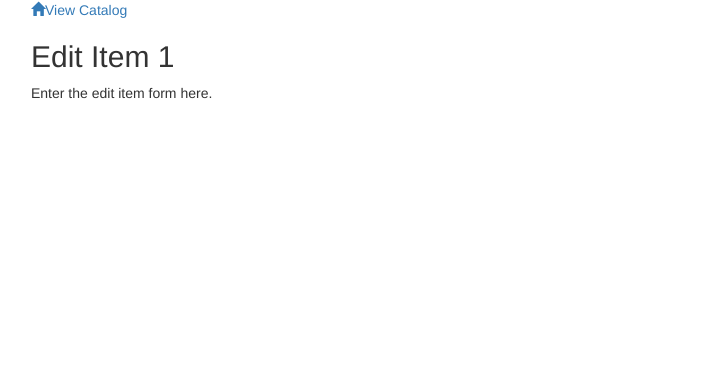
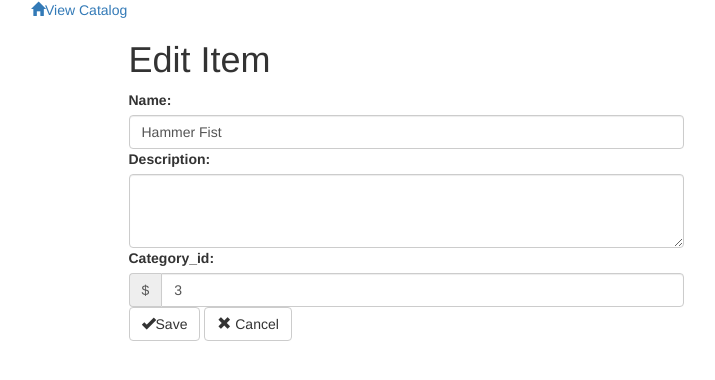
Before and after one commit to zoleitschuk/item-catalog, a Flask app: page /item/1/edit/ in a window 1280 px wide. Shown: the top 380 px of the page, without its empty margins (39-754 px from the left). Run offline with Flask 2, Linux system fonts and the light colour scheme; some libraries are stand-ins or nearby versions.

Commit message:
add edit functionality to item and category

```diff
--- a/vagrant/catalog/application.py
+++ b/vagrant/catalog/application.py
@@ -53,7 +53,12 @@ def edit_category(category_id):
     """
     edited_category = session.query(Category).filter_by(id=category_id).one()
     if request.method == 'POST':
-        print('EDIT Category requires helper method to be written.')
+        if request.form['name']:
+            edited_category.name = request.form['name']
+        session.add(edited_category)
+        session.commit()
+        flash('Restaurant Successfully Edited %s' % edited_category.name)
+        return redirect(url_for('show_catalog'))
     else:
         return render_template('edit_category.html', category=edited_category)
 
@@ -104,7 +109,16 @@ def edit_item(item_id):
     """
     edited_item = session.query(Item).filter_by(id=item_id).one()
     if request.method == 'POST':
-        print('EDIT Item requires helper method to be written.')
+        if request.form['name']:
+            edited_item.name = request.form['name']
+        if request.form['description']:
+            edited_item.description = request.form['description']
+        if request.form['category_id']:
+            edit_item.category_id = request.form['category_id']
+        session.add(edited_item)
+        session.commit()
+        flash('Restaurant Successfully Edited %s' % edited_item.name)
+        return redirect(url_for('show_catalog'))
     else:
         return render_template('edit_item.html', item=edited_item)
 
--- a/vagrant/catalog/templates/edit_item.html
+++ b/vagrant/catalog/templates/edit_item.html
@@ -1,8 +1,34 @@
 {% extends "main.html" %}
 {% block content %}
 {% include "header.html" %}
-    <div id="edit-item">
-        <h2>Edit Item {{ item.id }}</h2>
-        Enter the edit item form here.
-    </div>
+    <div class="row banner menu">
+            <div class="col-md-11 col-md-offset-1 padding-none">
+                <h1>Edit Item</h1>
+            </div>
+        </div>
+        <div class="row">
+            <div class="col-md-6 col-md-offset-1 padding-top">
+                <form action="#" method = "post">
+                    <div class="form-group">
+                        <label for="name">Name:</label>
+                        <input type ="text" maxlength="100" class="form-control" name="name" value="{{item.name }}">
+
+                        <label for="description">Description:</label>
+                        <textarea class="form-control" maxlength="250" rows="3" name="description">{{item.description}}</textarea>
+
+                        <label for="category_id">Category_id:</label>
+                        <div class="input-group">
+                            <div class="input-group-addon">$</div>
+                            <input type ="number" class="form-control" name="category_id" value="{{item.category_id}}">
+                        </div>
+                        <button type="submit" class="btn btn-default" id="submit" type="submit">
+                        <span class="glyphicon glyphicon-ok" aria-hidden="true"></span>Save</button>
+                        <a href = '{{url_for('show_catalog')}}'>
+                            <button class="btn btn-default delete">
+                            <span class="glyphicon glyphicon-remove" aria-hidden="true"></span> Cancel</button>
+                        </a>
+                    </div>
+                </form>
+            </div>
+        </div>
 {% endblock %}
--- a/vagrant/catalog/templates/public_catalog.html
+++ b/vagrant/catalog/templates/public_catalog.html
@@ -5,7 +5,7 @@
         <h2>Categories:</h2>
         <ul>
             {% for category in categories %}
-            <li>{{category.name}}</li>
+            <li>{{category.name}}: {{category.id}}</li>
             {% endfor %}
         </ul>
     </div>
@@ -13,7 +13,7 @@
         <h2>Items:</h2>
         <ul>
             {% for item in items %}
-            <li>{{item.name}}</li>
+            <li>{{item.name}}: {{item.id}}</li>
             {% endfor %}
         </ul>
     </div>
```
Also changed, not shown: vagrant/catalog/templates/edit_category.html (+21 -4 lines), vagrant/catalog/itemCatalog.db.
